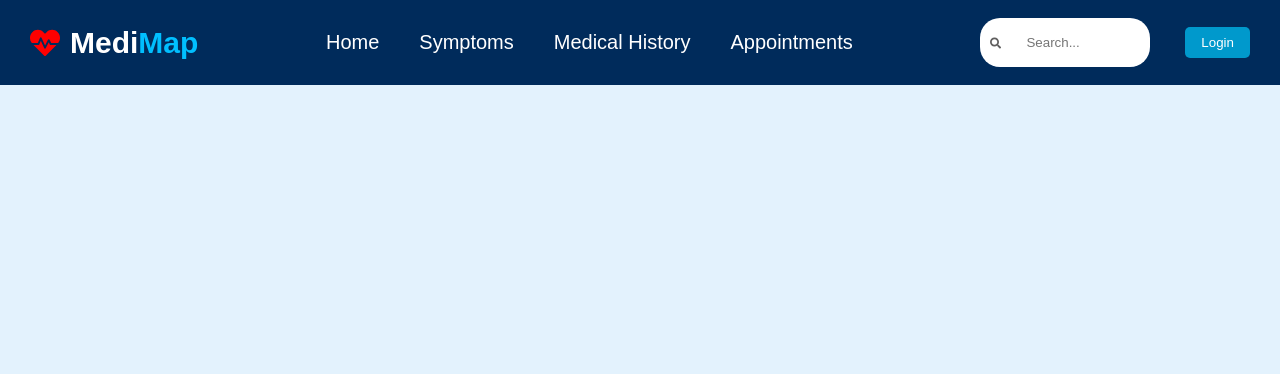
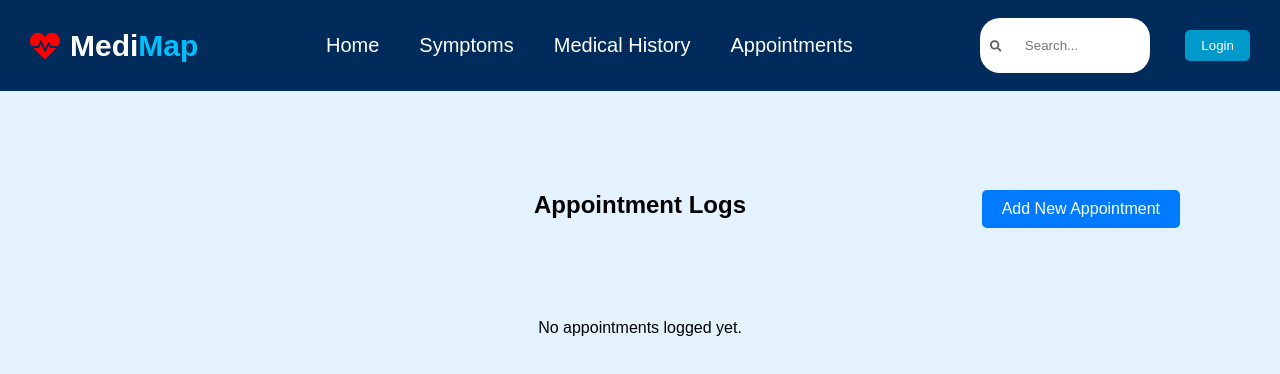
Before and after one commit to G-Roshan/Health_Journal, a React (Vite) app in the folder Journal_Frontend/: page /appointments in a window 1280 px wide. Shown: the top 374 px of the page. Built offline with nearby package versions, Linux system fonts and the light colour scheme.

Commit message:
Designed appointment page

```diff
--- a/Journal_Frontend/src/App.jsx
+++ b/Journal_Frontend/src/App.jsx
@@ -6,6 +6,7 @@ import Navbar from "./Components/Navbar"
 import Home from "./Components/Home"
 import Symptoms from "./Components/Symptoms"
 import MedicalHistory from "./Components/MedicalHistory"
+import Appointments from "./Components/Appointments"
 const App = () => {
    return (
       <main>
@@ -17,6 +18,7 @@ const App = () => {
           <Route path="/home" element={<Home/>}/>
           <Route path="/symptoms" element={<Symptoms/>}/>
           <Route path="/history" element={<MedicalHistory/>}/>
+          <Route path="/appointments" element={<Appointments/>}/>
         </Routes>
         </BrowserRouter>
       </main>
--- /dev/null
+++ b/Journal_Frontend/src/Components/Appointments.jsx
@@ -0,0 +1,97 @@
+import React, { useState } from "react";
+import "./css/Appointments.css";
+import { IoMdClose } from "react-icons/io";
+
+const Appointments = () => {
+  const [hospital, setHospital] = useState("");
+  const [date, setDate] = useState("");
+  const [reason, setReason] = useState("");
+  const [submitted, setSubmitted] = useState(false);
+  const [show, setShow] = useState(false);
+  const [list, setList] = useState([]);
+
+  const handleSubmit = (e) => {
+    e.preventDefault();
+    const data = {
+      hospital,
+      date,
+      reason,
+      loggedAt: new Date().toLocaleString(),
+    };
+
+    setList([...list, data]);
+    setSubmitted(true);
+    setShow(false);
+    setHospital("");
+    setDate("");
+    setReason("");
+
+    setTimeout(() => {
+      setSubmitted(false);
+    }, 1000);
+  };
+
+  return (
+    <div className="appointments-container">
+      <h2>Appointment Logs</h2>
+      <button onClick={() => setShow(true)} className="add-btn">
+        Add New Appointment
+      </button>
+      <div className="appointments-grid">
+        {list.length === 0 ? (
+          <p>No appointments logged yet.</p>
+        ) : (
+          list.map((item, index) => (
+            <div key={index} className="appointment-card">
+              <h3>{item.hospital}</h3>
+              <p>
+                <strong>Date:</strong> {item.date}
+              </p>
+              <p>
+                <strong>Reason:</strong> {item.reason || "Not specified"}
+              </p>
+              <p>
+                <small>Logged on: {item.loggedAt}</small>
+              </p>
+            </div>
+          ))
+        )}
+      </div>
+      {show && (
+        <div className="form-popup">
+          <div className="form-container">
+            <button className="close-btn" onClick={() => setShow(false)}>
+              <IoMdClose />
+            </button>
+            <h2>Log Your Appointment</h2>
+            <form onSubmit={handleSubmit}>
+              <input
+                type="text"
+                value={hospital}
+                onChange={(e) => setHospital(e.target.value)}
+                placeholder="Hospital Name"
+                required
+              />
+              <input
+                type="date"
+                value={date}
+                onChange={(e) => setDate(e.target.value)}
+                required
+              />
+              <textarea
+                value={reason}
+                onChange={(e) => setReason(e.target.value)}
+                placeholder="Reason for Visit"
+              ></textarea>
+              <button type="submit" className="log-btn">
+                Log Appointment
+              </button>
+            </form>
+          </div>
+        </div>
+      )}
+    </div>
+  );
+};
+
+export default Appointments;
--- /dev/null
+++ b/Journal_Frontend/src/Components/css/Appointments.css
@@ -0,0 +1,96 @@
+.appointments-container {
+    margin-top: 80px;
+    padding: 20px;
+    text-align: center;
+  }
+  .add-btn {
+    top:190px;
+    padding: 10px 20px;
+    background: #007bff;
+    color: white;
+    border: none;
+    cursor: pointer;
+    border-radius: 5px;
+  }
+
+  .appointments-grid {
+    display: grid;
+    grid-template-columns: repeat(auto-fit, minmax(250px, 1fr));
+    gap: 15px;
+    margin-top: 100px;
+  }
+
+  .appointment-card {
+    background: white;
+    padding: 15px;
+    border-radius: 8px;
+    box-shadow: 0px 0px 10px rgba(0, 0, 0, 0.1);
+    text-align: left;
+  }
+
+  .form-popup {
+    position: fixed;
+    top: 0;
+    left: 0;
+    width: 100%;
+    height: 100%;
+    background: rgba(0, 0, 0, 0.5);
+    display: flex;
+    align-items: center;
+    justify-content: center;
+  }
+
+  .form-container {
+    background: white;
+    padding: 50px;
+    border-radius: 10px;
+    position: relative;
+    width: 300px;
+  }
+  .form-container h2{
+    color:#002B5B;
+    margin-bottom: 30px;
+  }
+  .close-btn {
+    position: absolute;
+    top: 20px;
+    right: 10px;
+    background: none;
+    border: none;
+    font-size: 20px;
+    cursor: pointer;
+  }
+
+  input,
+  textarea {
+    width: 100%;
+    margin: 10px 0;
+    padding: 8px;
+    border: 1px solid #ccc;
+    border-radius: 5px;
+  }
+
+  .log-btn {
+    width: 50%;
+    padding: 10px;
+    background: #0099cc;
+    color: white;
+    border: none;
+    cursor: pointer;
+    border-radius: 5px;
+  }
+  .log-btn:hover{
+    background:#0077B6;
+  }
+  @media (max-width:800px){
+    .add-btn {
+        top:435px;
+        right:30px;
+      }
+  }
+  @media (max-width:450px){
+    .add-btn {
+        top:490px;
+        right:100px;
+      }
+  }
```
